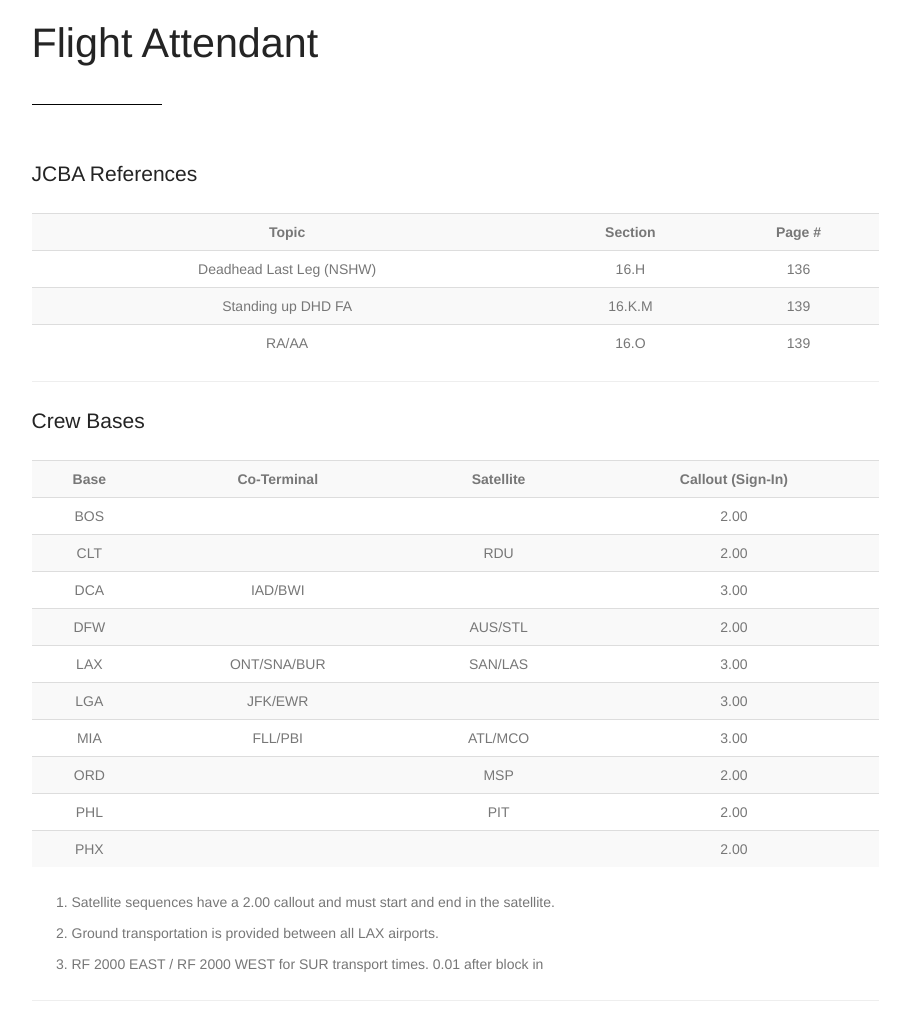
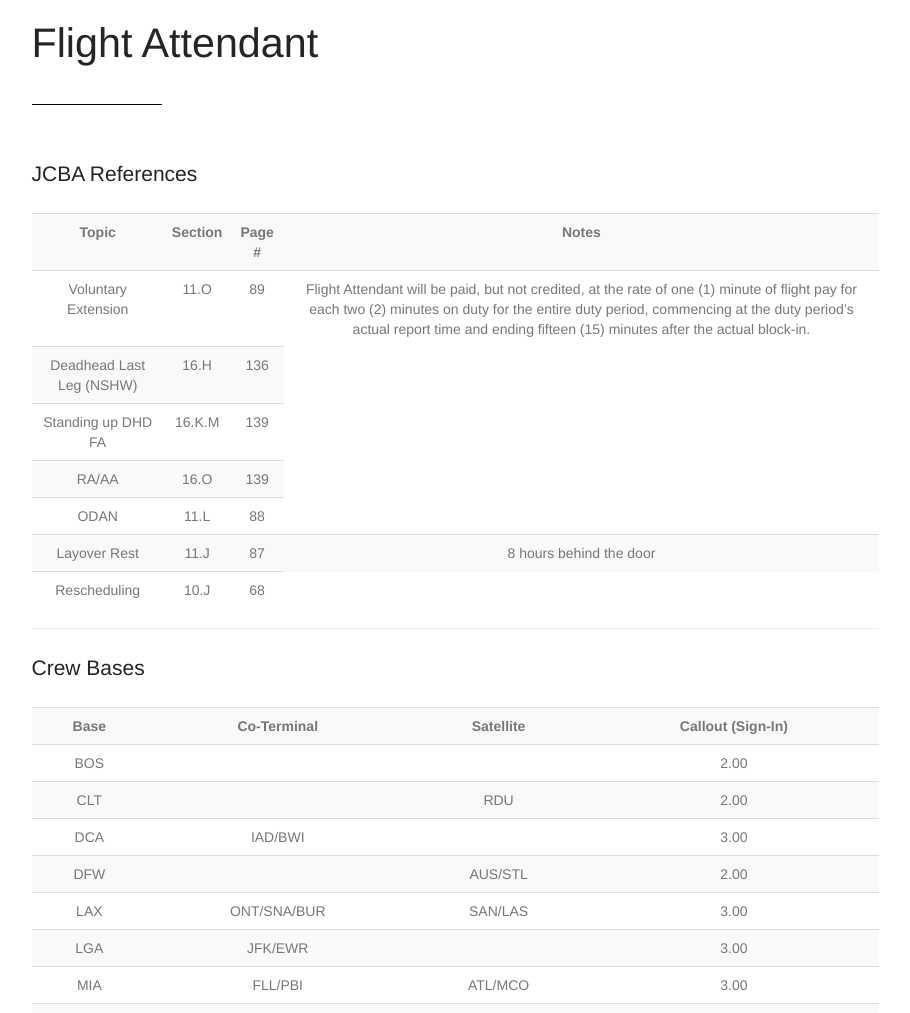
Before and after one commit to pilotchase/pilotchase.github.io, a plain HTML site: page index.html in a window 1280 px wide. Shown: the part 1206-2219 px from the top of the page, without its empty margins (331-1241 px from the left). Drawn offline with Linux system fonts and the light colour scheme.

Commit message:
Update index.html

```diff
--- a/index.html
+++ b/index.html
@@ -192,6 +192,13 @@
                                         <td><B>Topic</B></td>
                                         <td><B>Section</B></td>
                                         <td><B>Page #</B></td>
+                                        <td><B>Notes</B></td>
+                                    </tr>
+                                    <tr>
+                                        <td style="text-align: center;">Voluntary Extension</td>
+                                        <td style="text-align: center;">11.O</td>
+                                        <td style="text-align: center;">89</td>
+                                        <td style="text-align: center;">Flight Attendant will be paid, but not credited, at the rate of one (1) minute of flight pay for each two (2) minutes on duty for the entire duty period, commencing at the duty period’s actual report time and ending fifteen (15) minutes after the actual block-in.</td>
                                     </tr>
                                     <tr>
                                         <td style="text-align: center;">Deadhead Last Leg (NSHW)</td>
@@ -207,6 +214,22 @@
                                         <td style="text-align: center;">RA/AA</td>
                                         <td style="text-align: center;">16.O</td>
                                         <td style="text-align: center;">139</td>
+                                    </tr>
+                                    <tr>
+                                        <td style="text-align: center;">ODAN</td>
+                                        <td style="text-align: center;">11.L</td>
+                                        <td style="text-align: center;">88</td>
+                                    </tr>
+                                    <tr>
+                                        <td style="text-align: center;">Layover Rest</td>
+                                        <td style="text-align: center;">11.J</td>
+                                        <td style="text-align: center;">87</td>
+                                        <td style="text-align: center;">8 hours behind the door</td>
+                                    </tr>
+                                    <tr>
+                                        <td style="text-align: center;">Rescheduling</td>
+                                        <td style="text-align: center;">10.J</td>
+                                        <td style="text-align: center;">68</td>
                                     </tr>
                                 </table>
                                  <hr/>
```
